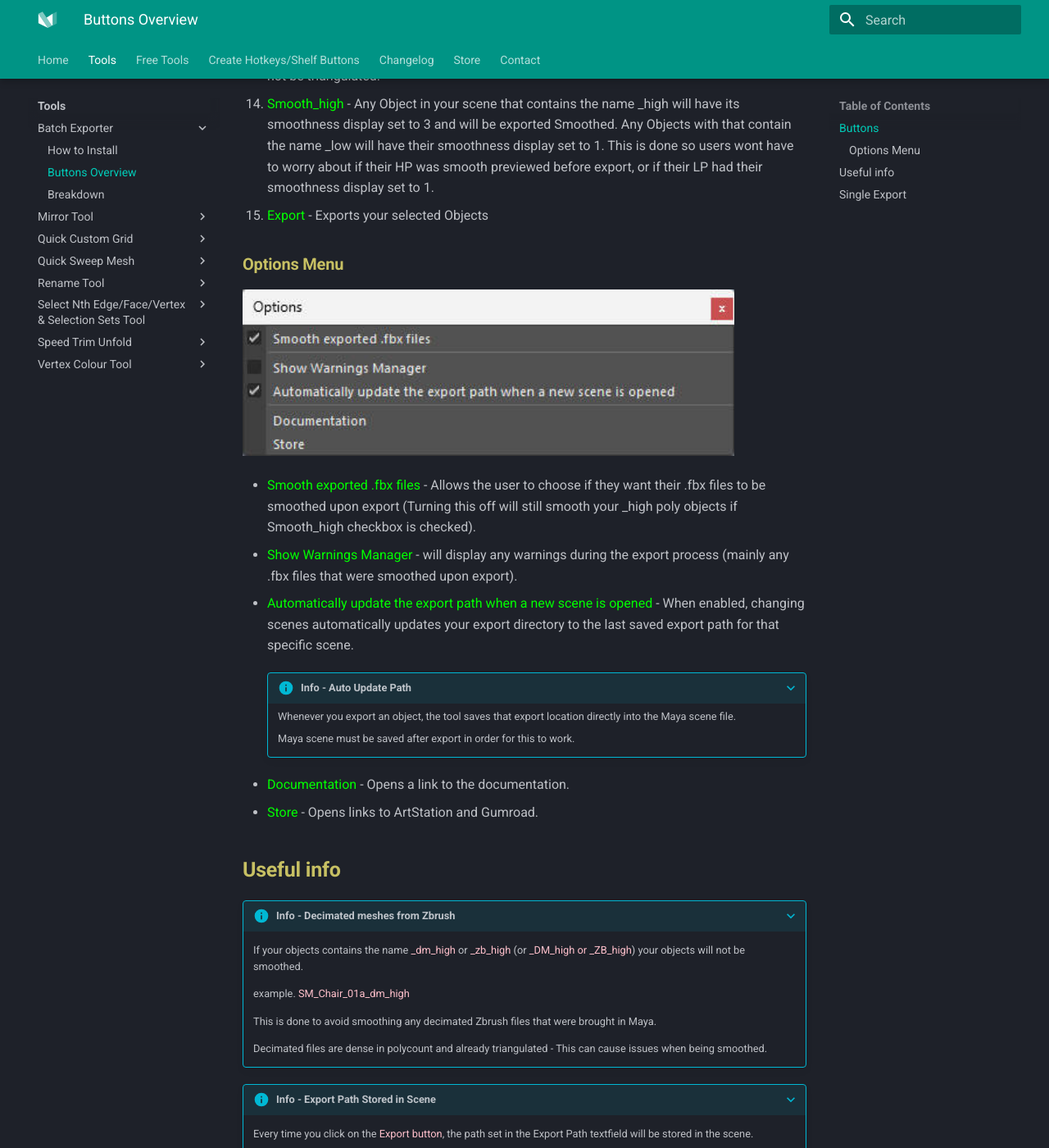
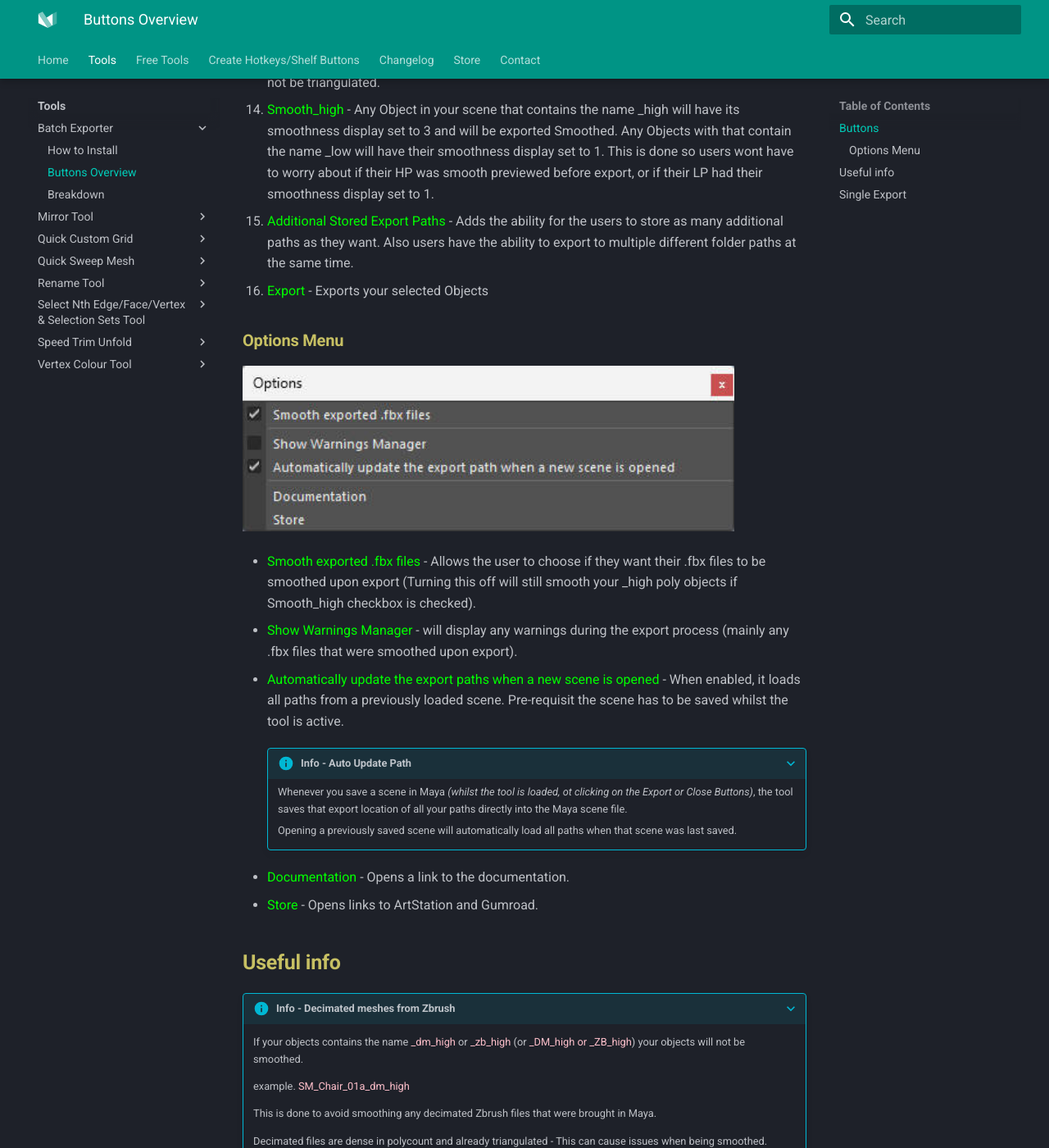
Before and after one commit to mike-isaakidis/Maya-Modelling-Tools, an MkDocs documentation site: the page built from docs/Batch Exporter/Buttons_overview.md, in a window 1280 px wide and 1400 px high, scrolled down 1419 px. Shown: the whole window at 82% size. Built offline with MkDocs 1.6.1 and Material for MkDocs 9.7.7, drawn with Linux system fonts in a browser that asks for light colours.

Commit message:
updated docs
updated docs

```diff
--- a/docs/Batch Exporter/Buttons_overview.md
+++ b/docs/Batch Exporter/Buttons_overview.md
@@ -30,7 +30,8 @@
 13. <span style="color:lime">Triangulate</span> - Triangulates your meshes before export. If Smooth exported .fbx files (from the Options menu) is checked the tool will export your smooth mesh preview Objects smoothed and triangulated. If Smooth_high checkbox is checked any Object with _high in its name will not be triangulated.
 14. <span style="color:lime">Smooth_high</span> - Any Object in your scene that contains the name _high will have its smoothness display set to 3 and will be exported Smoothed. Any Objects with that contain the name _low will have their smoothness display set to 1.
 This is done so users wont have to worry about if their HP was smooth previewed before export, or if their LP had their smoothness display set to 1.
-15. <span style="color:lime">Export</span> - Exports your selected Objects
+15. <span style="color:lime">Additional Stored Export Paths</span> - Adds the ability for the users to store as many additional paths as they want. Also users have the ability to export to multiple different folder paths at the same time.
+16. <span style="color:lime">Export</span> - Exports your selected Objects
 
 ### <span style="color:rgb(199, 192, 99);">**Options Menu**</span>
 
@@ -38,12 +39,12 @@ This is done so users wont have to worry about if their HP was smooth previewed
 
 - <span style="color:lime">Smooth exported .fbx files</span> - Allows the user to choose if they want their .fbx files to be smoothed upon export (Turning this off will still smooth your _high poly objects if Smooth_high checkbox is checked).
 - <span style="color:lime">Show Warnings Manager</span> - will display any warnings during the export process (mainly any .fbx files that were smoothed upon export).
-- <span style="color:lime">Automatically update the export path when a new scene is opened</span> - When enabled, changing scenes automatically updates your export directory to the last saved export path for that specific scene.
+- <span style="color:lime">Automatically update the export paths when a new scene is opened</span> - When enabled, it loads all paths from a previously loaded scene. Pre-requisit the scene has to be saved whilst the tool is active.
 
     ???+ Info "Info - Auto Update Path"
-        Whenever you export an object, the tool saves that export location directly into the Maya scene file.
+        Whenever you save a scene in Maya *(whilst the tool is loaded, ot clicking on the Export or Close Buttons)*, the tool saves that export location of all your paths directly into the Maya scene file.
 
-        Maya scene must be saved after export in order for this to work.
+        Opening a previously saved scene will automatically load all paths when that scene was last saved.
 
 - <span style="color:lime">Documentation</span> - Opens a link to the documentation.
 - <span style="color:lime">Store</span> - Opens links to ArtStation and Gumroad.
```
Also changed, not shown: docs/Batch Exporter/images/Batch_Exporter_Buttons_Overview.jpg, docs/Batch Exporter/images/Batch_Exporter_Window.jpg.
